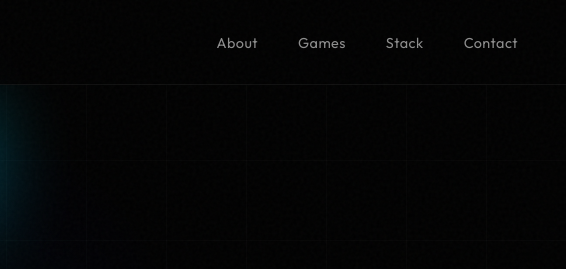
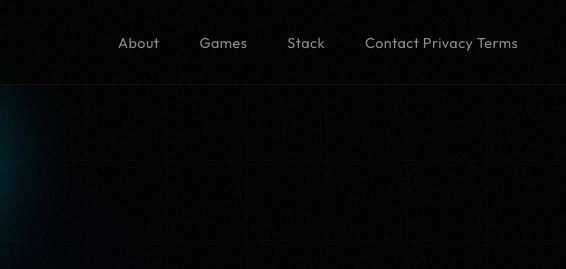
Before and after one commit to apextype/apextype.github.io, a plain HTML site: page index.html in a window 1280 px wide. Shown: the top 269 px of the page, 714-1280 px from the left. Drawn offline with Linux system fonts and the light colour scheme.

Commit message:
Add Privacy and Terms links to footer

```diff
--- a/index.html
+++ b/index.html
@@ -844,7 +844,9 @@
             <li><a href="#about">About</a></li>
             <li><a href="#games">Games</a></li>
             <li><a href="#tech">Stack</a></li>
-            <li><a href="mailto:hello@apextype.com">Contact</a></li>
+            <li><a href="mailto:hello@apextype.com">Contact</a>
+                <a href="privacy.html">Privacy</a>
+                <a href="terms.html">Terms</a></li>
         </ul>
     </nav>
 
@@ -974,6 +976,8 @@
                 <a href="https://instagram.com/apextypeapp" target="_blank">Instagram</a>
                 <a href="https://github.com/apextype" target="_blank">GitHub</a>
                 <a href="mailto:hello@apextype.com">Contact</a>
+                <a href="privacy.html">Privacy</a>
+                <a href="terms.html">Terms</a>
             </div>
         </div>
     </footer>
```
